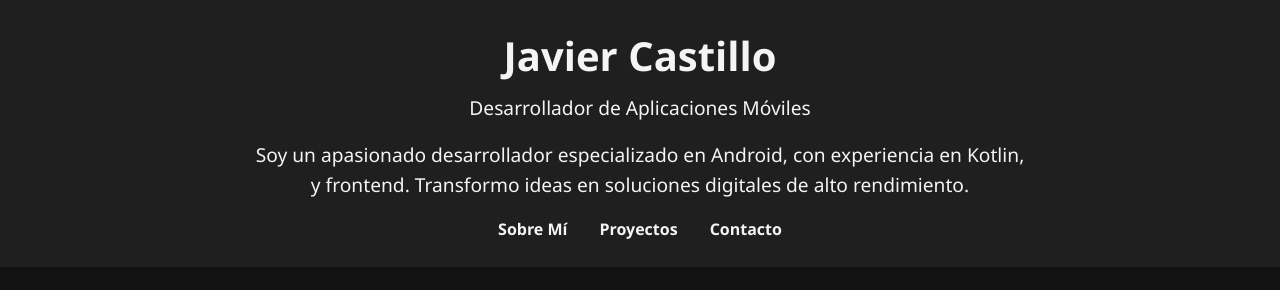
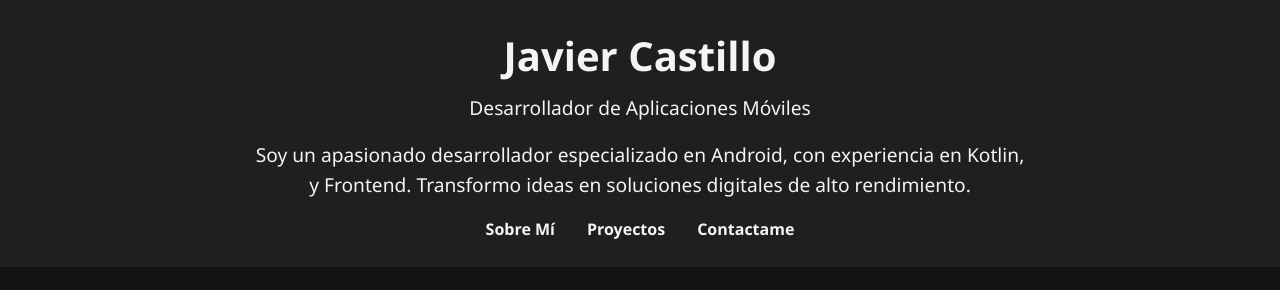
Before and after one commit to justerbass/porfolio, a plain HTML site: page index.html in a window 1280 px wide. Shown: the top 290 px of the page. Drawn offline with nearby package versions, Linux system fonts and the light colour scheme.

Commit message:
fix granatic

```diff
--- a/index.html
+++ b/index.html
@@ -14,13 +14,13 @@
         Soy un apasionado desarrollador especializado en Android, con experiencia en Kotlin,
       </p>
         <p class="tagline">
-          y frontend. Transformo ideas en soluciones digitales de alto rendimiento.
+          y Frontend. Transformo ideas en soluciones digitales de alto rendimiento.
       </p>
     <nav>
       <ul>
         <li><a href="#about">Sobre Mí</a></li>
         <li><a href="#projects">Proyectos</a></li>
-        <li><a href="#contact">Contacto</a></li>
+        <li><a href="#contact">Contactame</a></li>
       </ul>
     </nav>
   </header>
@@ -93,7 +93,7 @@
 
     <!-- Contacto -->
     <section id="contact">
-      <h2>Contacto</h2>
+      <h2>Contactame</h2>
       <p class="formMessage"></p>
       <form id="contactForm">
         <label for="name">Nombre:</label>
```
